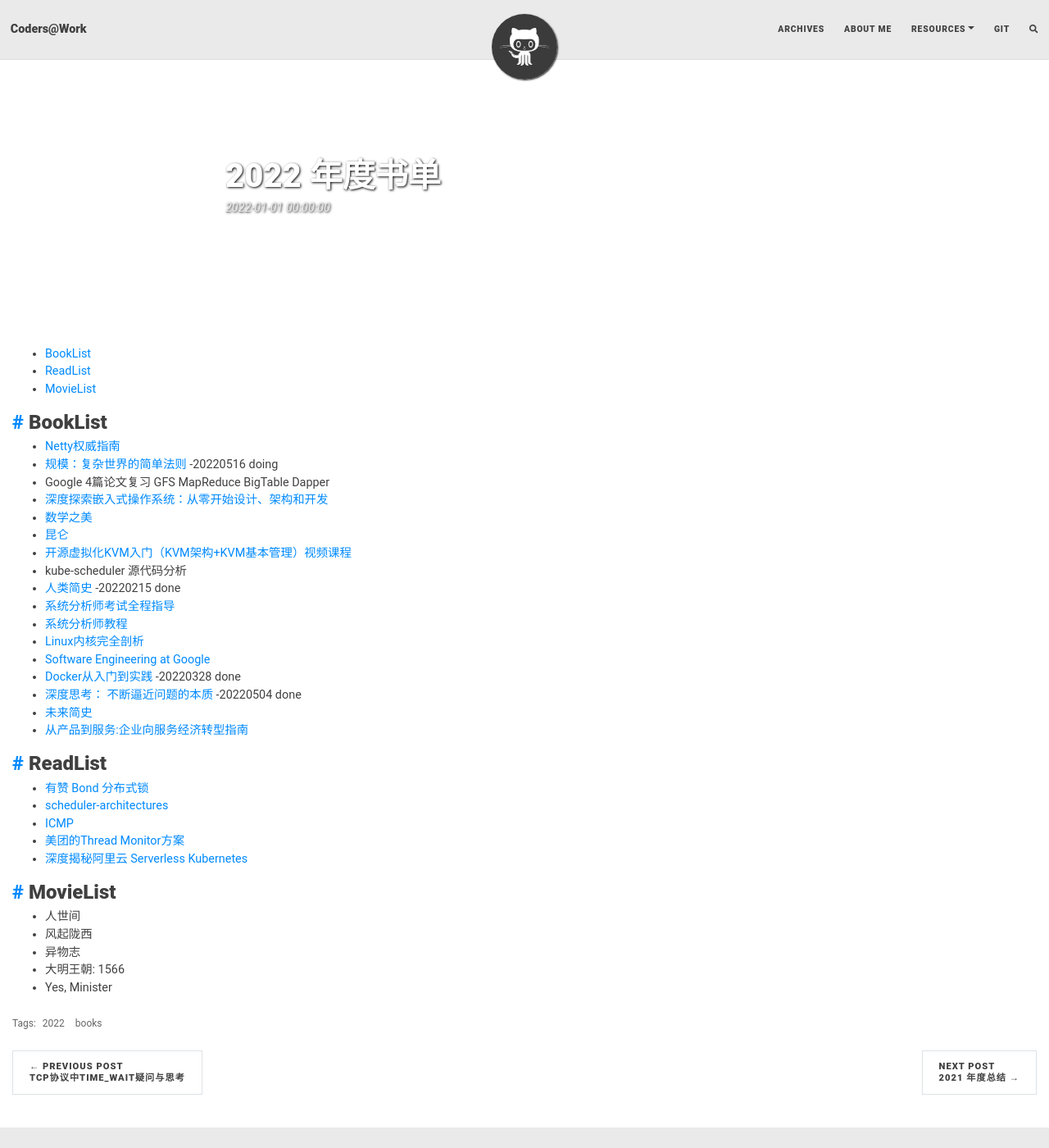
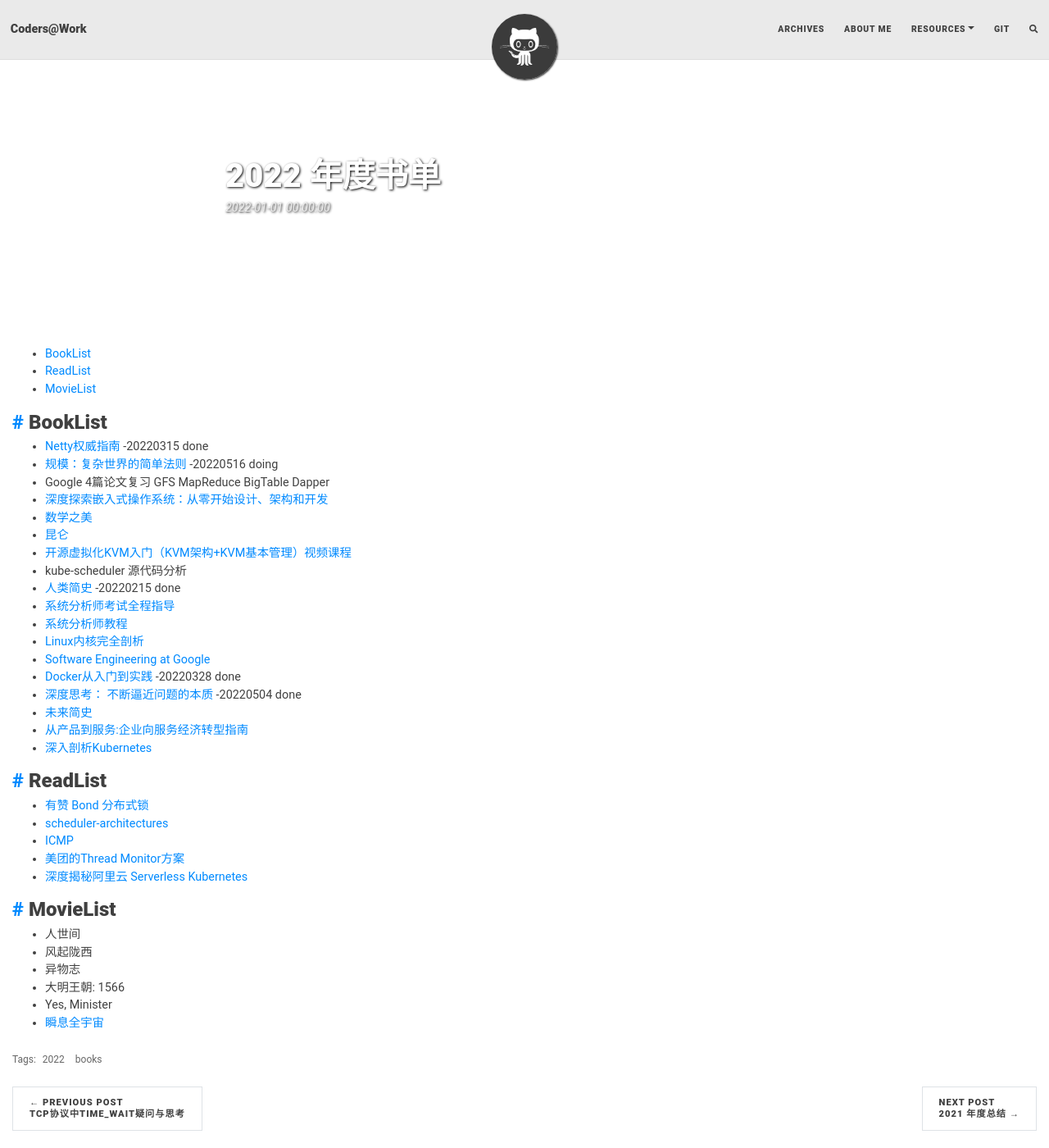
Before and after one commit to DavyJones2010/davyjones2010.github.io_bak, a Jekyll site: the page built from _posts/books/2022-01-01-booklist-for-2022.md, in a window 1280 px wide and 1400 px high. Shown: the whole window at 82% size. Built offline with Jekyll 4.4.1, drawn with Linux system fonts in a browser that asks for light colours; nearby versions of some CDN libraries; comment, search, counter and statistics services are not loaded.

Commit message:
updated book list for 2022

```diff
--- a/_posts/books/2022-01-01-booklist-for-2022.md
+++ b/_posts/books/2022-01-01-booklist-for-2022.md
@@ -9,7 +9,7 @@ lang: zh
 BookList
 ---
 
-- [Netty权威指南](https://book.douban.com/subject/25897245/)
+- [Netty权威指南](https://book.douban.com/subject/25897245/) -20220315 done
 - [规模：复杂世界的简单法则](https://book.douban.com/subject/30244461/) -20220516 doing
 - Google 4篇论文复习 GFS MapReduce BigTable Dapper
 - [深度探索嵌入式操作系统：从零开始设计、架构和开发](https://book.douban.com/subject/26643785/)
@@ -26,6 +26,7 @@ BookList
 - [深度思考： 不断逼近问题的本质](http://product.dangdang.com/25336322.html) -20220504 done
 - [未来简史](https://book.douban.com/subject/26943161/)
 - [从产品到服务:企业向服务经济转型指南](https://book.douban.com/subject/3596861/)
+- [深入剖析Kubernetes](https://book.douban.com/subject/35424872/)
 
 ReadList
 ---
@@ -42,3 +43,4 @@ MovieList
 - 异物志
 - 大明王朝: 1566
 - Yes, Minister
+- [瞬息全宇宙](https://movie.douban.com/subject/30314848/)
```
